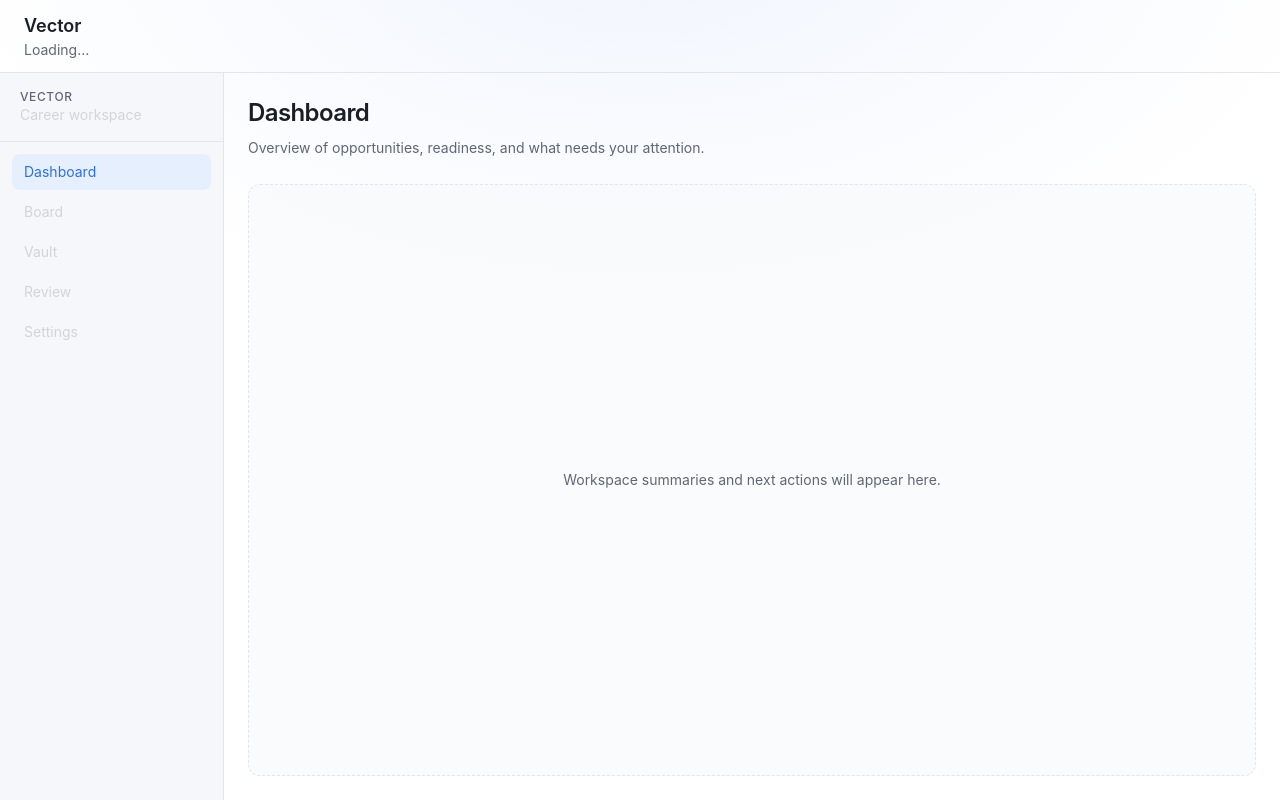
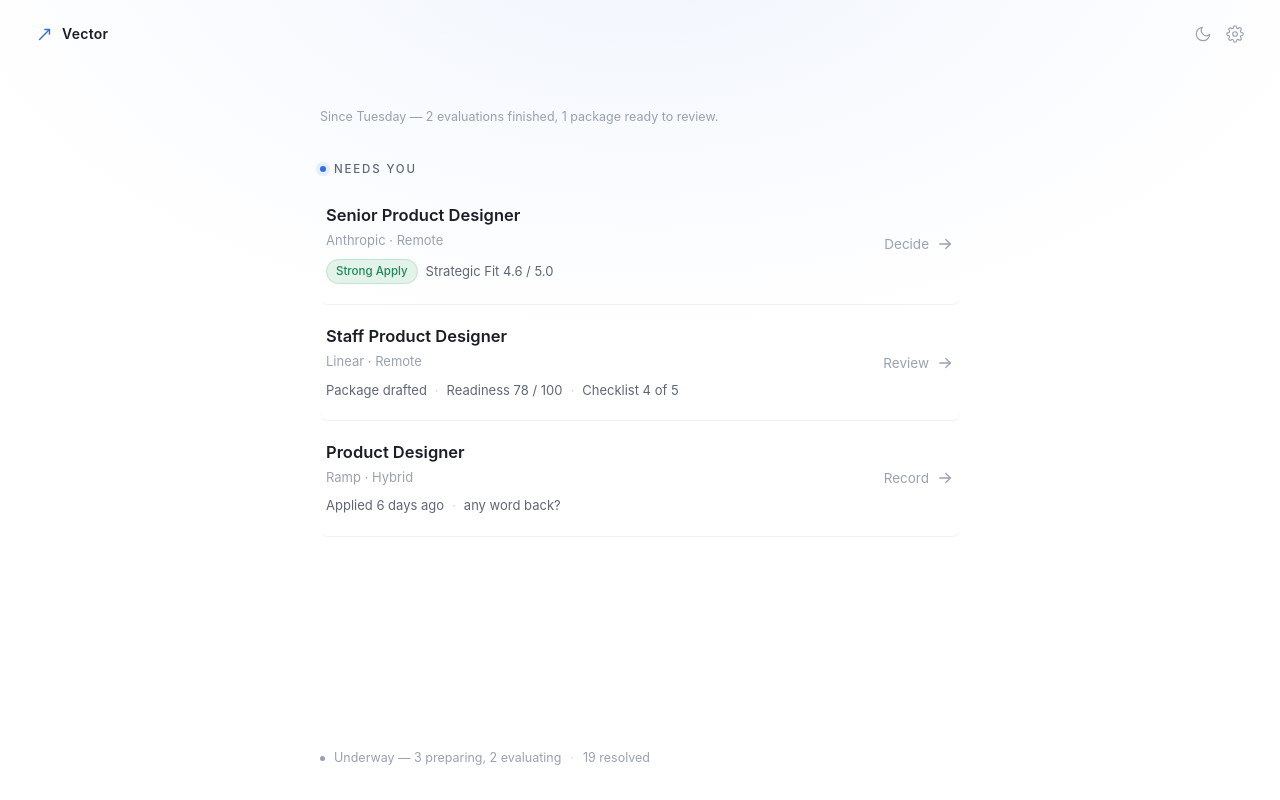
Before and after one commit to noodlemind/vector, a React (Vite) app in the folder apps/desktop/: page / in a window 1280 px wide. Built offline with nearby package versions, Linux system fonts and the light colour scheme.

Commit message:
feat: render the Home surface as the app's primary view

```diff
--- a/apps/desktop/src/App.tsx
+++ b/apps/desktop/src/App.tsx
@@ -1,48 +1,13 @@
-import { useEffect, useState } from "react";
-import { SectionPanel } from "./components/SectionPanel";
-import { Sidebar } from "./components/Sidebar";
-import { getAppInfo } from "./lib/tauri";
-import type { AppInfo, AppSection } from "./types";
+import { ThemeProvider } from "./theme/ThemeProvider";
+import { AppShell } from "./components/shell/AppShell";
+import { Home } from "./components/home/Home";
 
 export default function App() {
-  const [section, setSection] = useState<AppSection>("dashboard");
-  const [appInfo, setAppInfo] = useState<AppInfo | null>(null);
-
-  useEffect(() => {
-    getAppInfo()
-      .then(setAppInfo)
-      .catch((error) => {
-        console.error("Failed to load app info from core", error);
-      });
-  }, []);
-
   return (
-    <div className="flex h-full flex-col">
-      <a
-        href="#main-content"
-        className="sr-only focus:not-sr-only focus:absolute focus:left-4 focus:top-4 focus:z-50 focus:rounded-md focus:bg-accent focus:px-3 focus:py-2 focus:text-surface"
-      >
-        Skip to main content
-      </a>
-
-      <header className="flex items-center justify-between border-b border-border px-6 py-3">
-        <div>
-          <p className="text-lg font-semibold">{appInfo?.name ?? "Vector"}</p>
-          <p className="text-sm text-muted">{appInfo?.tagline ?? "Loading…"}</p>
-        </div>
-        {appInfo ? (
-          <p className="text-xs text-muted" aria-label="Application version">
-            v{appInfo.version}
-          </p>
-        ) : null}
-      </header>
-
-      <div className="flex min-h-0 flex-1">
-        <Sidebar active={section} onNavigate={setSection} />
-        <main id="main-content" className="min-w-0 flex-1 overflow-auto p-6">
-          <SectionPanel section={section} />
-        </main>
-      </div>
-    </div>
+    <ThemeProvider>
+      <AppShell>
+        <Home />
+      </AppShell>
+    </ThemeProvider>
   );
 }
--- a/apps/desktop/src/components/SectionPanel.tsx
+++ /dev/null
@@ -1,58 +0,0 @@
-import type { AppSection } from "../types";
-
-interface SectionPanelProps {
-  section: AppSection;
-}
-
-const SECTION_COPY: Record<
-  AppSection,
-  { title: string; description: string; placeholder: string }
-> = {
-  dashboard: {
-    title: "Dashboard",
-    description: "Overview of opportunities, readiness, and what needs your attention.",
-    placeholder: "Workspace summaries and next actions will appear here.",
-  },
-  workspaceBoard: {
-    title: "Workspace Board",
-    description: "Every job opportunity as a reviewable application workspace.",
-    placeholder: "Board columns: Inbox, Evaluating, Recommended, Preparing, and more.",
-  },
-  profileVault: {
-    title: "Profile Vault",
-    description: "Your structured career memory — resumes, proof points, and voice.",
-    placeholder: "Import a resume and approve structured profile data to get started.",
-  },
-  reviewCenter: {
-    title: "Review Center",
-    description: "Packages waiting for your approval before export.",
-    placeholder: "Fit recommendations, diffs, and quality checks land here.",
-  },
-  settings: {
-    title: "Settings",
-    description: "Agent runtimes, privacy routing, and app preferences.",
-    placeholder: "Connect an ACP-compatible agent runtime to enable AI workflows.",
-  },
-};
-
-export function SectionPanel({ section }: SectionPanelProps) {
-  const copy = SECTION_COPY[section];
-
-  return (
-    <section
-      aria-labelledby={`section-${section}-title`}
-      className="flex h-full flex-col gap-6"
-    >
-      <header className="space-y-2">
-        <h1 id={`section-${section}-title`} className="text-2xl font-semibold tracking-tight">
-          {copy.title}
-        </h1>
-        <p className="max-w-2xl text-sm leading-relaxed text-muted">{copy.description}</p>
-      </header>
-
-      <div className="flex flex-1 items-center justify-center rounded-xl border border-dashed border-border bg-surface-raised/50 p-8">
-        <p className="max-w-md text-center text-sm text-muted">{copy.placeholder}</p>
-      </div>
-    </section>
-  );
-}
--- a/apps/desktop/src/components/Sidebar.tsx
+++ /dev/null
@@ -1,43 +0,0 @@
-import type { AppSection } from "../types";
-import { APP_SECTIONS } from "../types";
-
-interface SidebarProps {
-  active: AppSection;
-  onNavigate: (section: AppSection) => void;
-}
-
-export function Sidebar({ active, onNavigate }: SidebarProps) {
-  return (
-    <aside
-      aria-label="Primary navigation"
-      className="flex w-56 shrink-0 flex-col border-r border-border bg-surface-raised"
-    >
-      <div className="border-b border-border px-5 py-4">
-        <p className="text-xs font-medium uppercase tracking-wider text-muted">Vector</p>
-        <p className="text-sm text-zinc-300">Career workspace</p>
-      </div>
-
-      <nav className="flex flex-1 flex-col gap-1 p-3">
-        {APP_SECTIONS.map((section) => {
-          const isActive = section.id === active;
-          return (
-            <button
-              key={section.id}
-              type="button"
-              aria-current={isActive ? "page" : undefined}
-              onClick={() => onNavigate(section.id)}
-              className={[
-                "rounded-lg px-3 py-2 text-left text-sm transition-colors",
-                isActive
-                  ? "bg-accent-soft text-accent"
-                  : "text-zinc-300 hover:bg-zinc-800/80 hover:text-white",
-              ].join(" ")}
-            >
-              {section.label}
-            </button>
-          );
-        })}
-      </nav>
-    </aside>
-  );
-}
```
Also changed, not shown: 1 other file (tests, documents, lock files or other folders).
